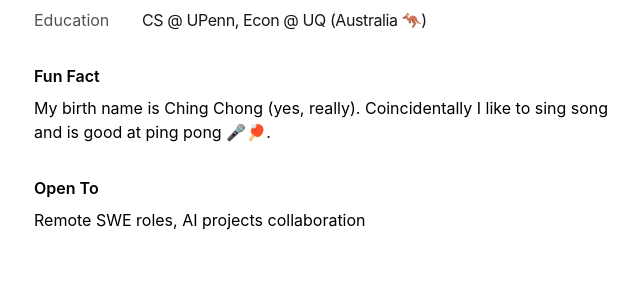
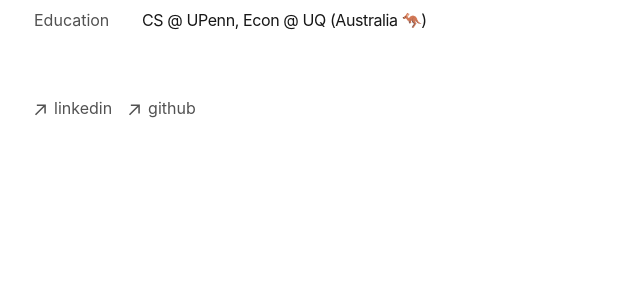
Before and after one commit to janechong-dev/portfolio-site, a Next.js app: page / in a window 1280 px wide. Shown: the part 264-546 px from the top of the page, without its empty margins (318-958 px from the left). Built offline with nearby package versions, Linux system fonts and the light colour scheme.

Commit message:
Remove fun fact and looking for

```diff
--- a/app/page.tsx
+++ b/app/page.tsx
@@ -11,10 +11,8 @@
   {
     date: 'Education',
     role: 'CS @ UPenn, Econ @ UQ (Australia 🦘)',
-  },
+  }
 ]
-const fact = 'My birth name is Ching Chong (yes, really). Coincidentally I like to sing song and is good at ping pong 🎤🏓.'
-const seeking = 'Remote SWE roles, AI projects collaboration'
 
 export default function Page() {
   return (
@@ -39,16 +37,6 @@
           </div>
         ))}
       </div>
-
-      <div className="my-8">
-        <h2 className="mb-2 font-semibold">Fun Fact</h2>
-        {fact}
-      </div>
-
-      <div className="my-8">
-        <h2 className="mb-2 font-semibold">Open To</h2>
-        {seeking}
-      </div>
     </section>
   )
 }
```
